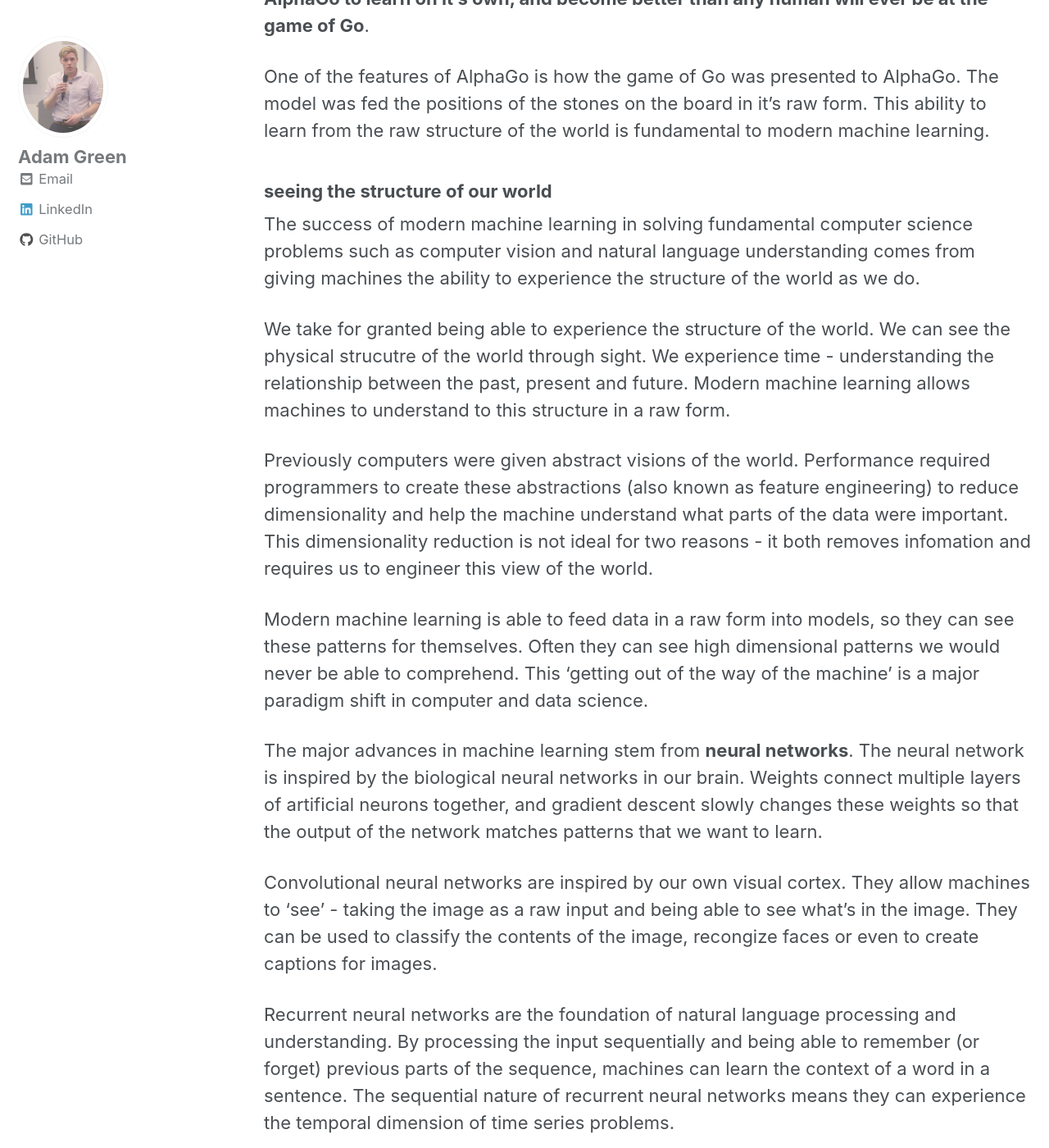
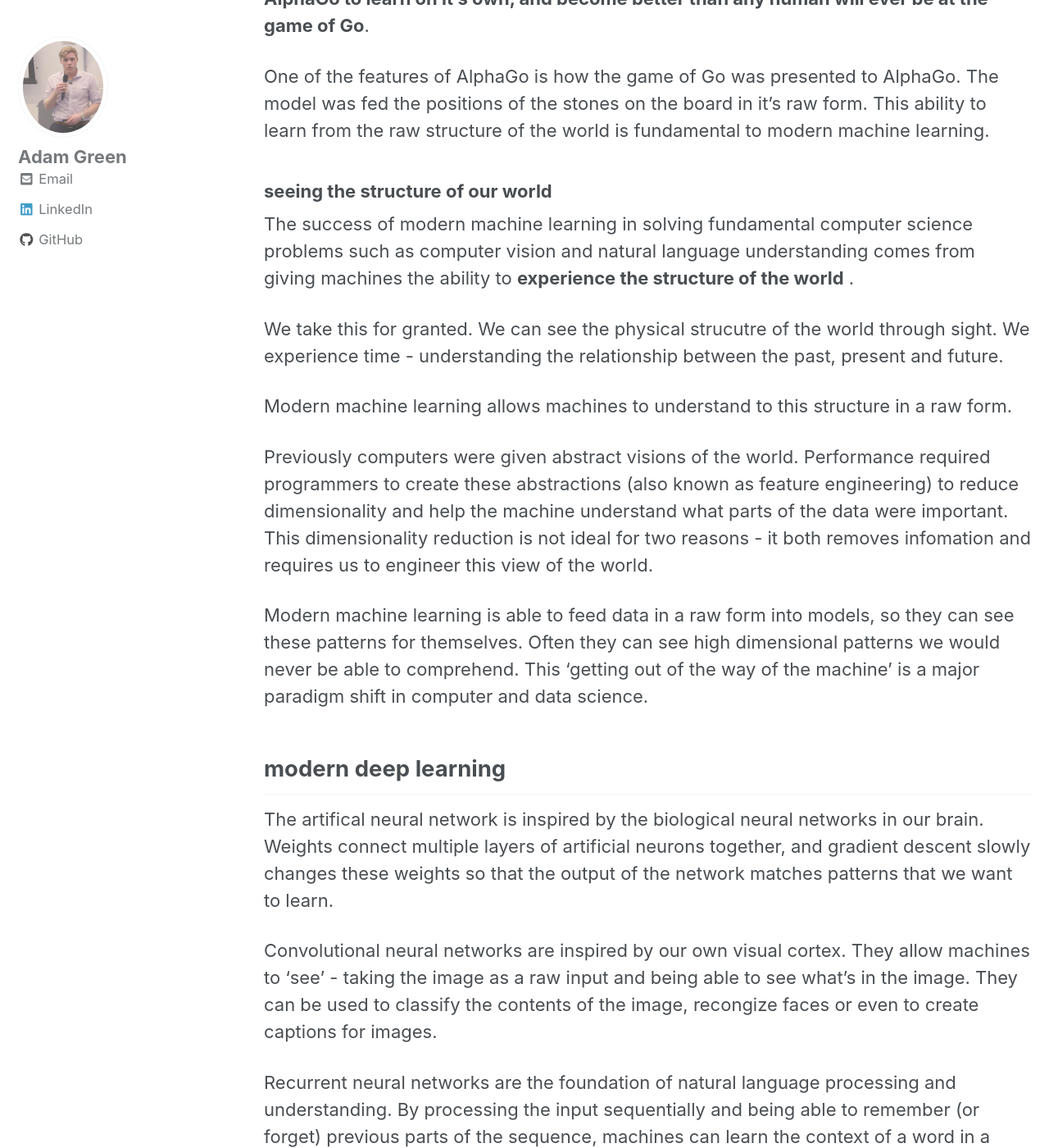
Before and after one commit to ADGEfficiency/adgefficiency.github.io, a Jekyll site: the page built from _posts/2017-04-30-machine-learning-in-energy-part-one.md, in a window 1280 px wide and 1400 px high, scrolled down 2977 px. Shown: the whole window at 82% size. Built offline with Jekyll 4.4.1, drawn with Linux system fonts in a browser that asks for light colours; nearby versions of some CDN libraries.

Commit message:
site cleanup

```diff
--- a/_posts/2017-04-30-machine-learning-in-energy-part-one.md
+++ b/_posts/2017-04-30-machine-learning-in-energy-part-one.md
@@ -47,15 +47,19 @@
 
 ### seeing the structure of our world
 
-The success of modern machine learning in solving fundamental computer science problems such as computer vision and natural language understanding comes from giving machines the ability to experience the structure of the world as we do.
+The success of modern machine learning in solving fundamental computer science problems such as computer vision and natural language understanding comes from giving machines the ability to **experience the structure of the world** .
 
-We take for granted being able to experience the structure of the world.  We can see the physical strucutre of the world through sight.  We experience time - understanding the relationship between the past, present and future.  Modern machine learning allows machines to understand to this structure in a raw form.
+We take this for granted.  We can see the physical strucutre of the world through sight.  We experience time - understanding the relationship between the past, present and future.
+
+Modern machine learning allows machines to understand to this structure in a raw form.
 
 Previously computers were given abstract visions of the world.  Performance required programmers to create these abstractions (also known as feature engineering) to reduce dimensionality and help the machine understand what parts of the data were important.  This dimensionality reduction is not ideal for two reasons - it both removes infomation and requires us to engineer this view of the world.
 
 Modern machine learning is able to feed data in a raw form into models, so they can see these patterns for themselves.  Often they can see high dimensional patterns we would never be able to comprehend.  This 'getting out of the way of the machine' is a major paradigm shift in computer and data science.
 
-The major advances in machine learning stem from **neural networks**.  The neural network is inspired by the biological neural networks in our brain.  Weights connect multiple layers of artificial neurons together, and gradient descent slowly changes these weights so that the output of the network matches patterns that we want to learn.
+## modern deep learning
+
+The artifical neural network is inspired by the biological neural networks in our brain.  Weights connect multiple layers of artificial neurons together, and gradient descent slowly changes these weights so that the output of the network matches patterns that we want to learn.
 
 Convolutional neural networks are inspired by our own visual cortex.  They allow machines to 'see' - taking the image as a raw input and being able to see what's in the image.  They can be used to classify the contents of the image, recongize faces or even to create captions for images.
 
```
